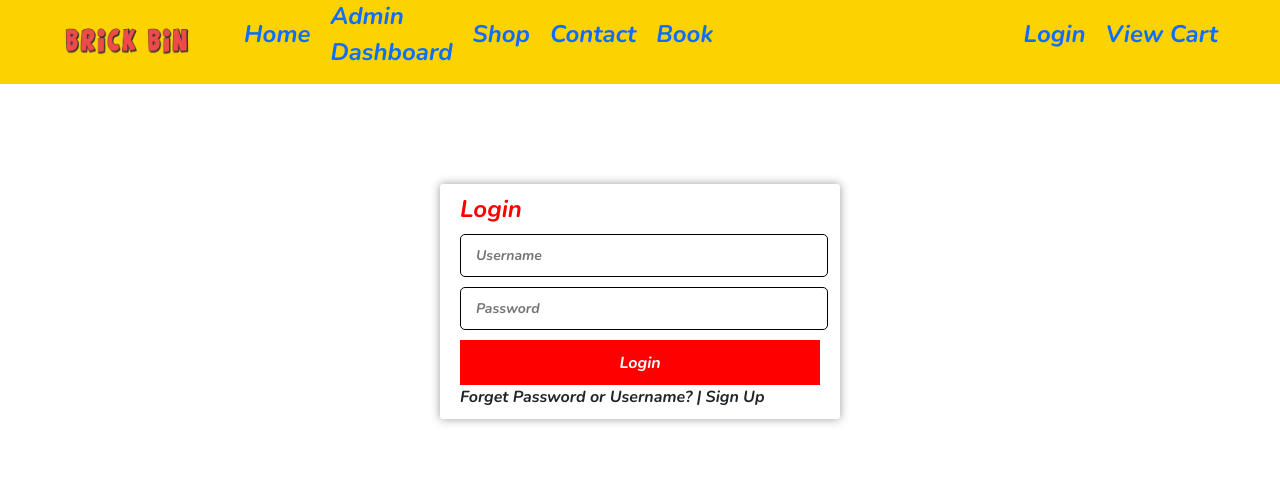
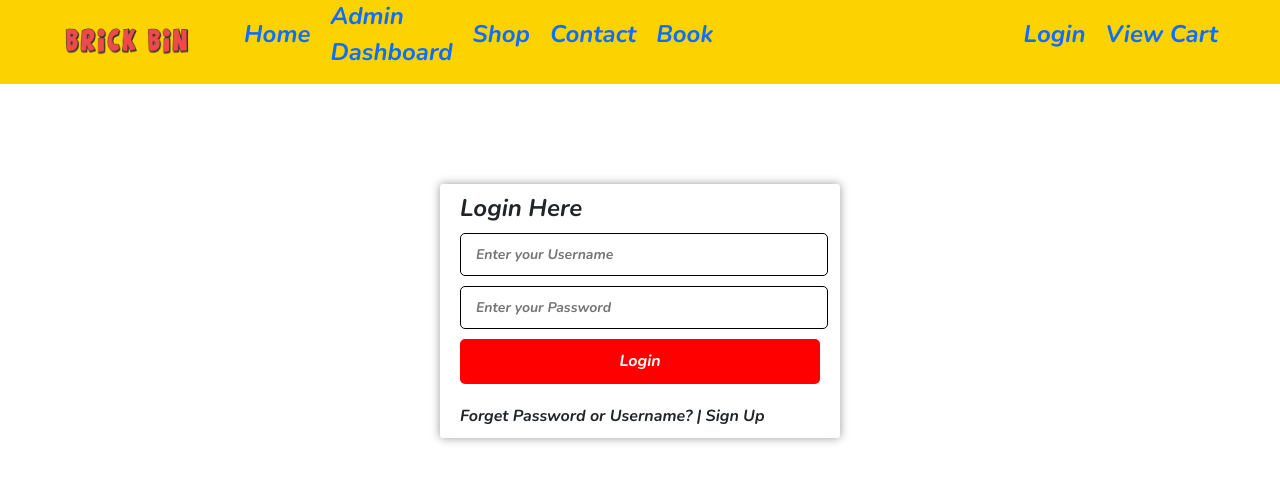
Before and after one commit to ayadtren/brickbinz, a React (Create React App) app: page /login in a window 1280 px wide. Shown: the top 482 px of the page. Built offline with nearby package versions, Linux system fonts and the light colour scheme.

Commit message:
login worked with 2 accounts created in database ( can change later). The app will redirect to admin dashboard if the login succeed

```diff
--- a/src/pages/Adminlogin.js
+++ b/src/pages/Adminlogin.js
@@ -1,28 +1,66 @@
-import React from "react";
+// Importing necessary modules and styles
+import React, {useState} from "react";
 import "./login.scss";
+import axios from "axios";
+import { useNavigate } from 'react-router-dom';
 
+// Defining a functional component named Login
 export const Login = () => {
+  // Defining state variables for username, admin_password, and loginStatus using the useState hook
+  const [username, setUsername] = useState('');
+  const [admin_password, setPassword] = useState('');
+  const [loginStatus, setLoginStatus] = useState("");
+
+  // Initializing a navigate constant using the useNavigate hook to redirect user to another page after a successful login
+  const navigate = useNavigate();
+
+  // Function to handle username change in the input field
+  const handleUsernameChange = (event) => {
+    setUsername(event.target.value);
+  };
+
+  // Function to handle password change in the input field
+  const handlePasswordChange = (event) => {
+    setPassword(event.target.value);
+  };
+
+  // Function to handle form submission when user clicks on submit button
+  const loginn = async (event) => {
+    event.preventDefault();
+    // Sending an HTTP POST request to the server with username and admin_password data using the axios library
+    axios.post("http://localhost:8000/login", {
+      username: username,
+      admin_password: admin_password,
+    }, {
+      headers: {'Content-Type': 'application/json'}
+    }).then((response) => {
+      // If server sends a message, set the loginStatus state variable to that message
+      if(response.data.message){
+        setLoginStatus(response.data.message);
+      }else{
+        // Otherwise, redirect user to the '/AdminNav/AddProducts' page using the navigate function
+        navigate('/AdminNav/AddProducts')
+      }
+    })
+  };
+
+  // Rendering the login form with input fields, submit button, and message displaying the login status
   return (
     <div className="login-container">
-      <form className="login-form">
-        <h2>Login</h2>
-        <input
-          className="login-input"
-          type="text"
-          name="username"
-          placeholder="Username"
-        />
-        <input
-          className="login-input"
-          type="password"
-          name="password"
-          placeholder="Password"
-        />
-        <button className="login-btn">Login</button>
-        <span>Forget Password or Username?</span> | <span>Sign Up</span>
-      </form>
-    </div>
+        <form className="login-form">
+          <h4>Login Here</h4>
+
+          <input className="login-input" type="text" name="username" onChange={handleUsernameChange} placeholder="Enter your Username" required />
+
+          <input className="login-input" type="password" name="password" onChange={handlePasswordChange} placeholder="Enter your Password" required />
+          <input className="login-btn" type="submit" onClick={loginn} value="Login" />
+          <h1 style={{color: 'blue', fontSize: '15px', textAlign: 'center', marginTop: '20px'}}>{loginStatus}</h1>
+          <span>Forget Password or Username?</span> | <span>Sign Up</span>
+
+        </form>
+      </div>
   );
 };
 
+// Exporting the Login component as the default export
 export default Login;
```
